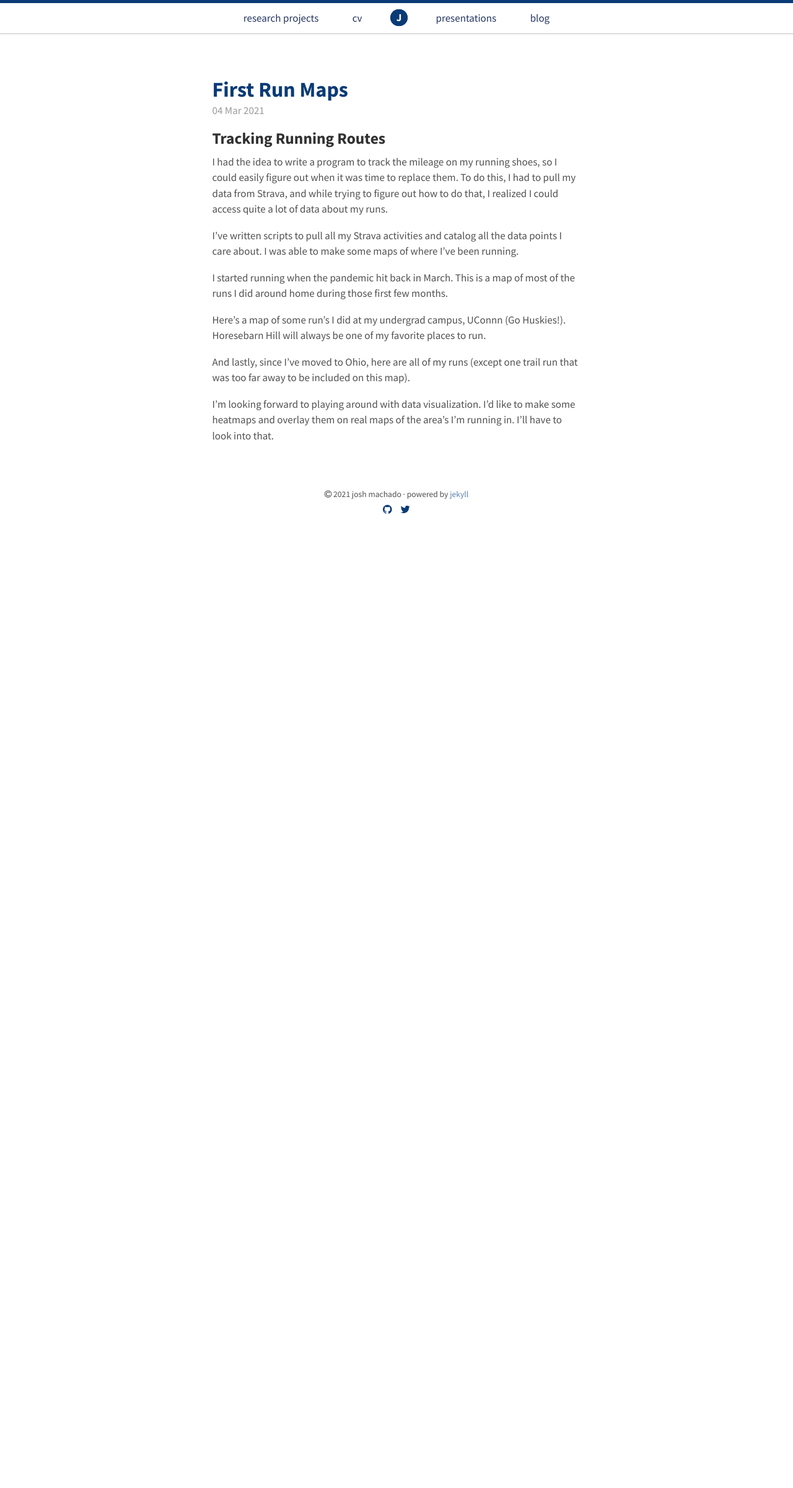
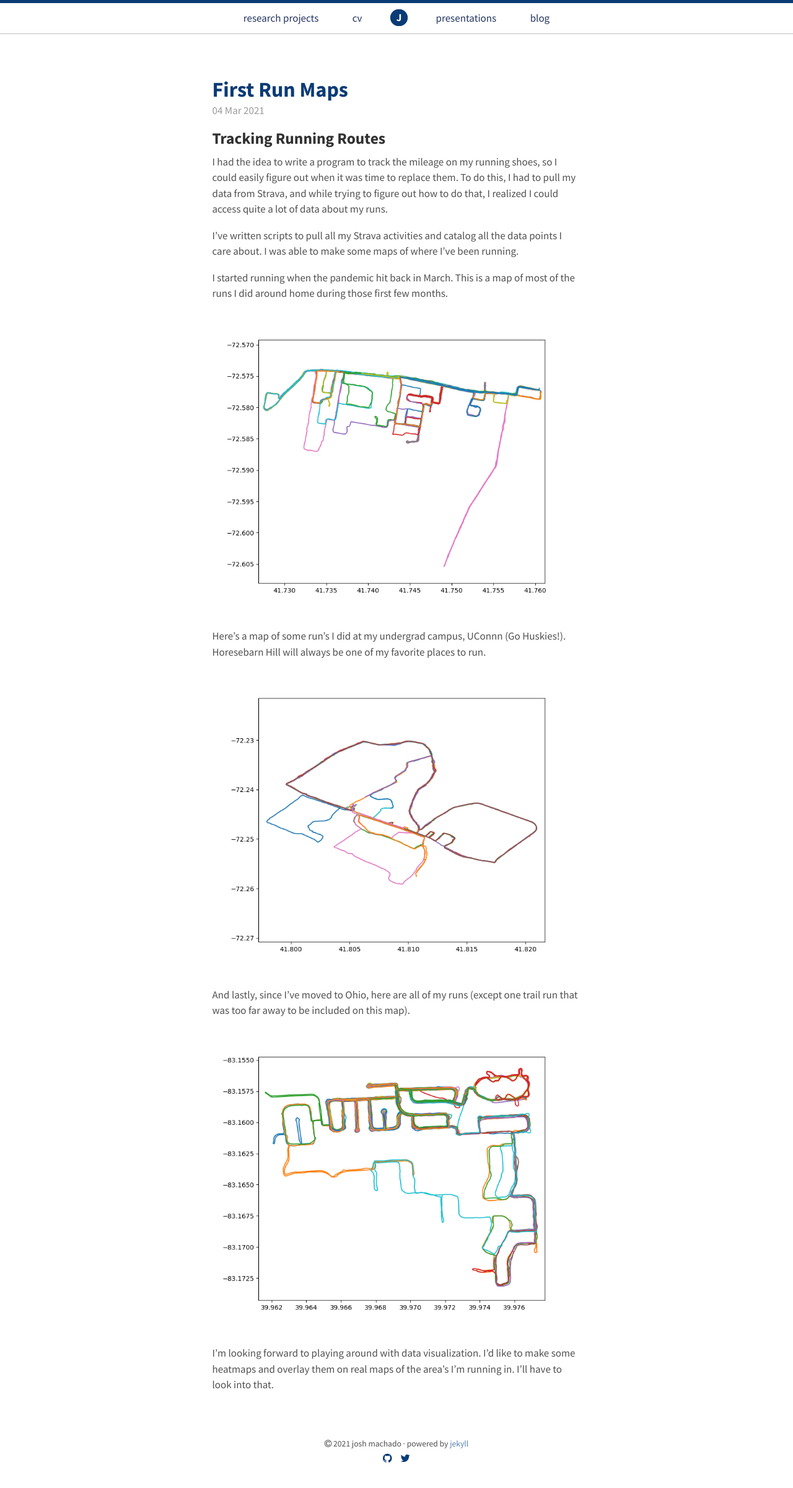
Before and after one commit to joshmachado/blog, a Jekyll site: the page built from _posts/2021-03-04-first-run-maps.md, in a window 1280 px wide. Shown: the whole page at 62% size. Built offline with Jekyll 4.4.1, drawn with Linux system fonts in a browser that asks for light colours; our own code applies the rules of GitHub Pages for plain Markdown files; comment, search, counter and statistics services are not loaded; before the commit the page ends 900 px from its top, so only the background shows below that.

Commit message:
Update 2021-03-04-first-run-maps.md

```diff
--- a/_posts/2021-03-04-first-run-maps.md
+++ b/_posts/2021-03-04-first-run-maps.md
@@ -8,12 +8,12 @@ I had the idea to write a program to track the mileage on my running shoes, so I
 I've written scripts to pull all my Strava activities and catalog all the data points I care about. I was able to make some maps of where I've been running.
 
 I started running when the pandemic hit back in March. This is a map of most of the runs I did around home during those first few months.
-![]({{site.baseurl}}/https://raw.githubusercontent.com/joshmachado/blog/master/graphics/eh_runmap.png)
+![](https://raw.githubusercontent.com/joshmachado/blog/master/graphics/eh_runmap.png)
 
 Here's a map of some run's I did at my undergrad campus, UConnn (Go Huskies!). Horesebarn Hill will always be one of my favorite places to run.
-![]({{site.baseurl}}/https://raw.githubusercontent.com/joshmachado/blog/master/graphics/uconn_runmap.png)
+![](https://raw.githubusercontent.com/joshmachado/blog/master/graphics/uconn_runmap.png)
 
 And lastly, since I've moved to Ohio, here are all of my runs (except one trail run that was too far away to be included on this map).
-![]({{site.baseurl}}/https://raw.githubusercontent.com/joshmachado/blog/master/graphics/ohio_runmap.png)
+![](https://raw.githubusercontent.com/joshmachado/blog/master/graphics/ohio_runmap.png)
 
 I'm looking forward to playing around with data visualization. I'd like to make some heatmaps and overlay them on real maps of the area's I'm running in. I'll have to look into that.
```
